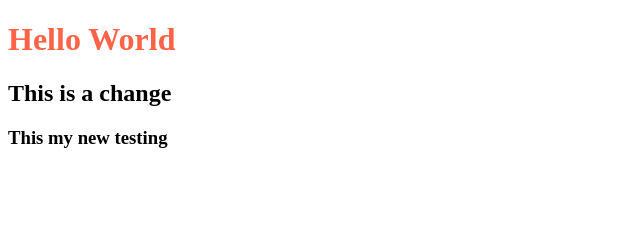
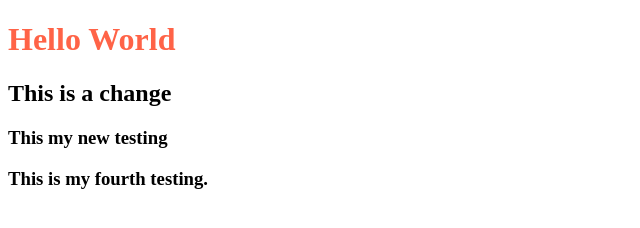
Before and after one commit to Kredo-Garry/Kredo-Garry.github.io, a plain HTML site: page index.html in a window 1280 px wide. Shown: the whole page, without its empty margins (0-640 px from the left). Drawn offline with Linux system fonts and the light colour scheme.

Commit message:
This is my fourth commit

```diff
--- a/index.html
+++ b/index.html
@@ -11,5 +11,6 @@
     <h1>Hello World</h1>
     <h2>This is a change</h2>
     <h3>This my new testing</h3>
+    <h3>This is my fourth testing.</h3>
 </body>
 </html>
```
